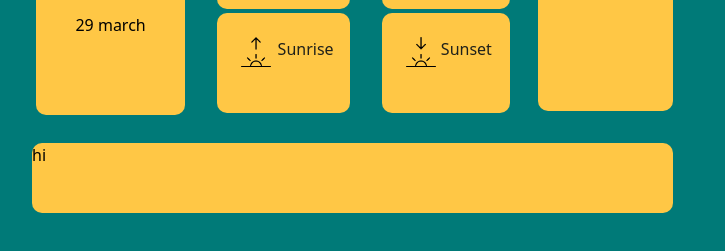
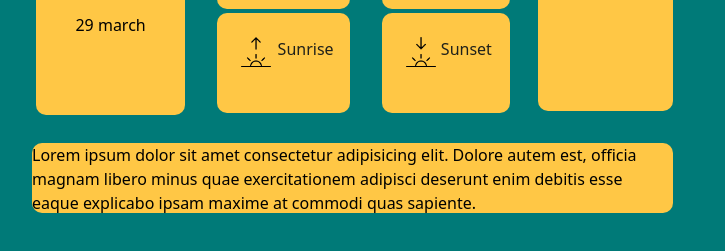
Before and after one commit to monishsai4/WeatherAPI, a plain HTML site: page index.html in a window 1280 px wide. Shown: the part 441-692 px from the top of the page, without its empty margins (240-965 px from the left). Drawn offline with nearby package versions, Linux system fonts and the light colour scheme; a web font is replaced by a local one.

Commit message:
Complete

```diff
--- a/index.html
+++ b/index.html
@@ -212,7 +212,12 @@
             </div>
             <div class="col ml-1 mr-1"><div class="colorme11"></div></div>
           </div>
-          <div class="colorme13 mt-4">hi</div>
+          <div class="colorme13 mt-4">
+            Lorem ipsum dolor sit amet consectetur adipisicing elit. Dolore
+            autem est, officia magnam libero minus quae exercitationem adipisci
+            deserunt enim debitis esse eaque explicabo ipsam maxime at commodi
+            quas sapiente.
+          </div>
         </div>
         <div class="col-3"></div>
       </div>
```
